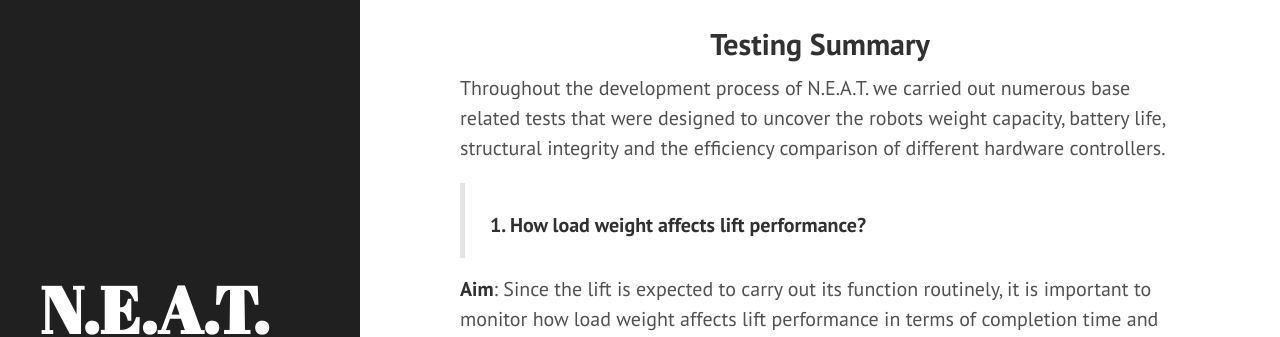
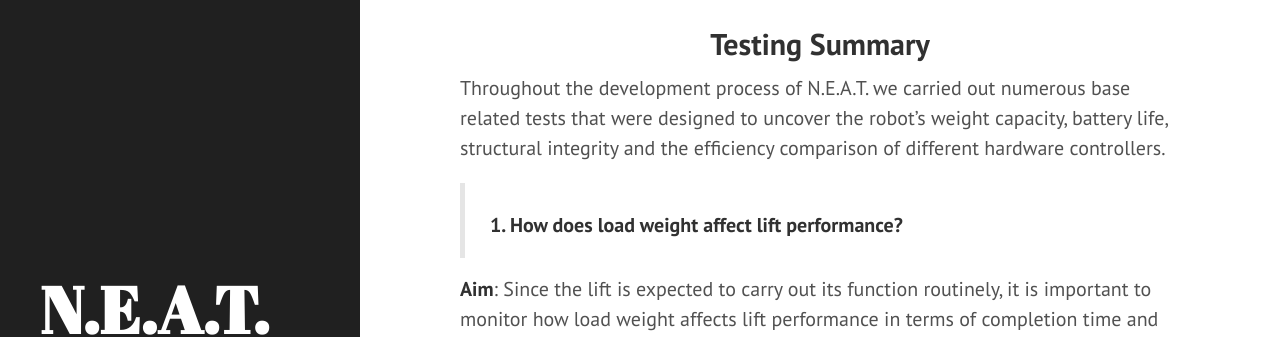
Before and after one commit to okapeng/sdp2020-group2, a Jekyll site: the page built from _pages/evaluation.md, in a window 1280 px wide and 900 px high. Shown: the part 125-462 px from the top of the window. Built offline with Jekyll 4.4.1, drawn with Linux system fonts in a browser that asks for light colours.

Commit message:
Update evaluation.md

```diff
--- a/_pages/evaluation.md
+++ b/_pages/evaluation.md
@@ -5,9 +5,9 @@ permalink: /evaluation/
 ---
 <style>.tab { text-indent: 40px; }</style>
 <center><h2>Testing Summary</h2></center>
-  Throughout the development process of N.E.A.T. we carried out numerous base related tests that were designed to uncover the robots weight capacity, battery life, structural integrity and the efficiency comparison of different hardware controllers.
+  Throughout the development process of N.E.A.T. we carried out numerous base related tests that were designed to uncover the robot's weight capacity, battery life, structural integrity and the efficiency comparison of different hardware controllers.
 
-> ##### 1. How load weight affects lift performance?
+> ##### 1. How does load weight affect lift performance?
 
   **Aim**: Since the lift is expected to carry out its function routinely, it is important to monitor how load weight affects lift performance in terms of completion time and the integrity of the lift in motion.
 
```
